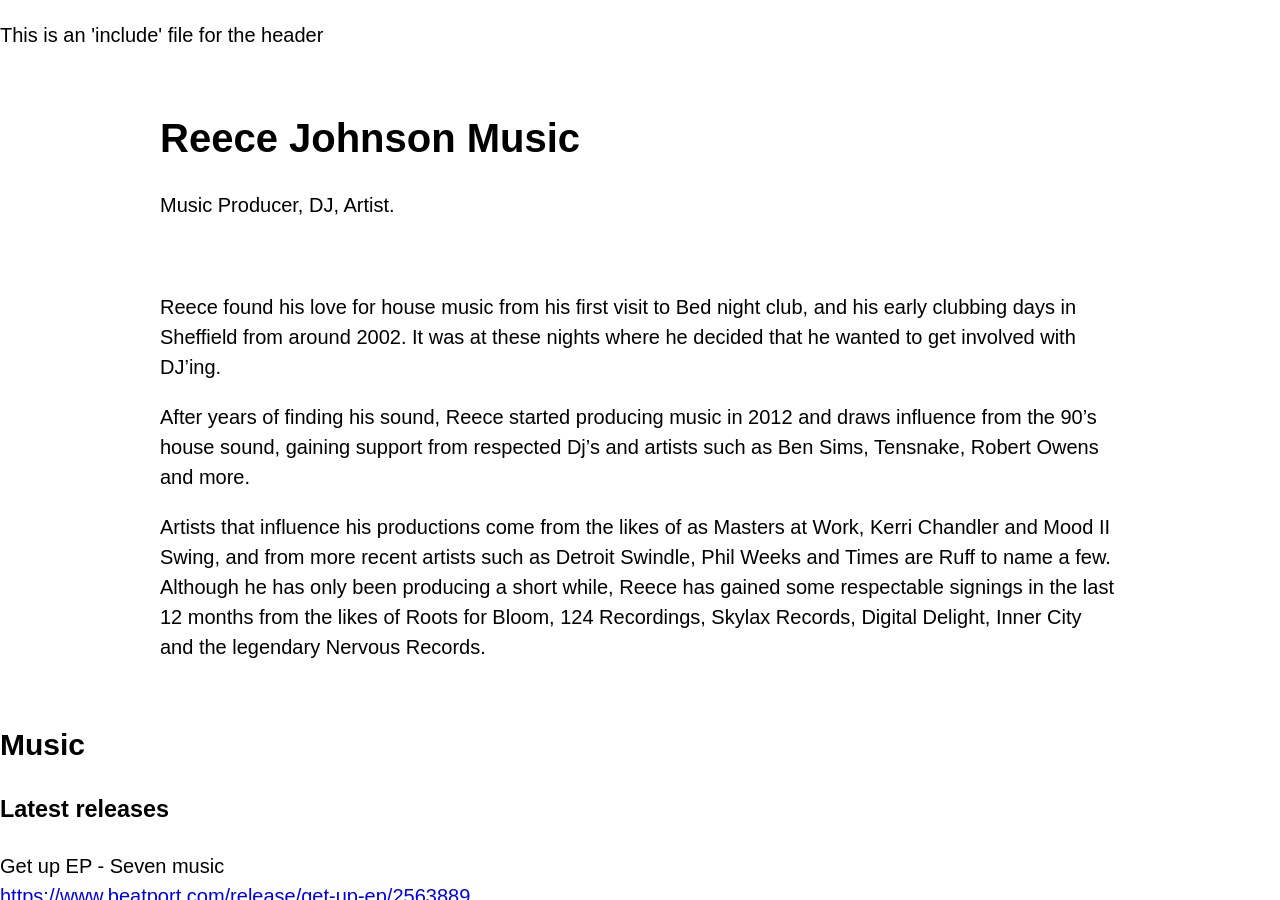
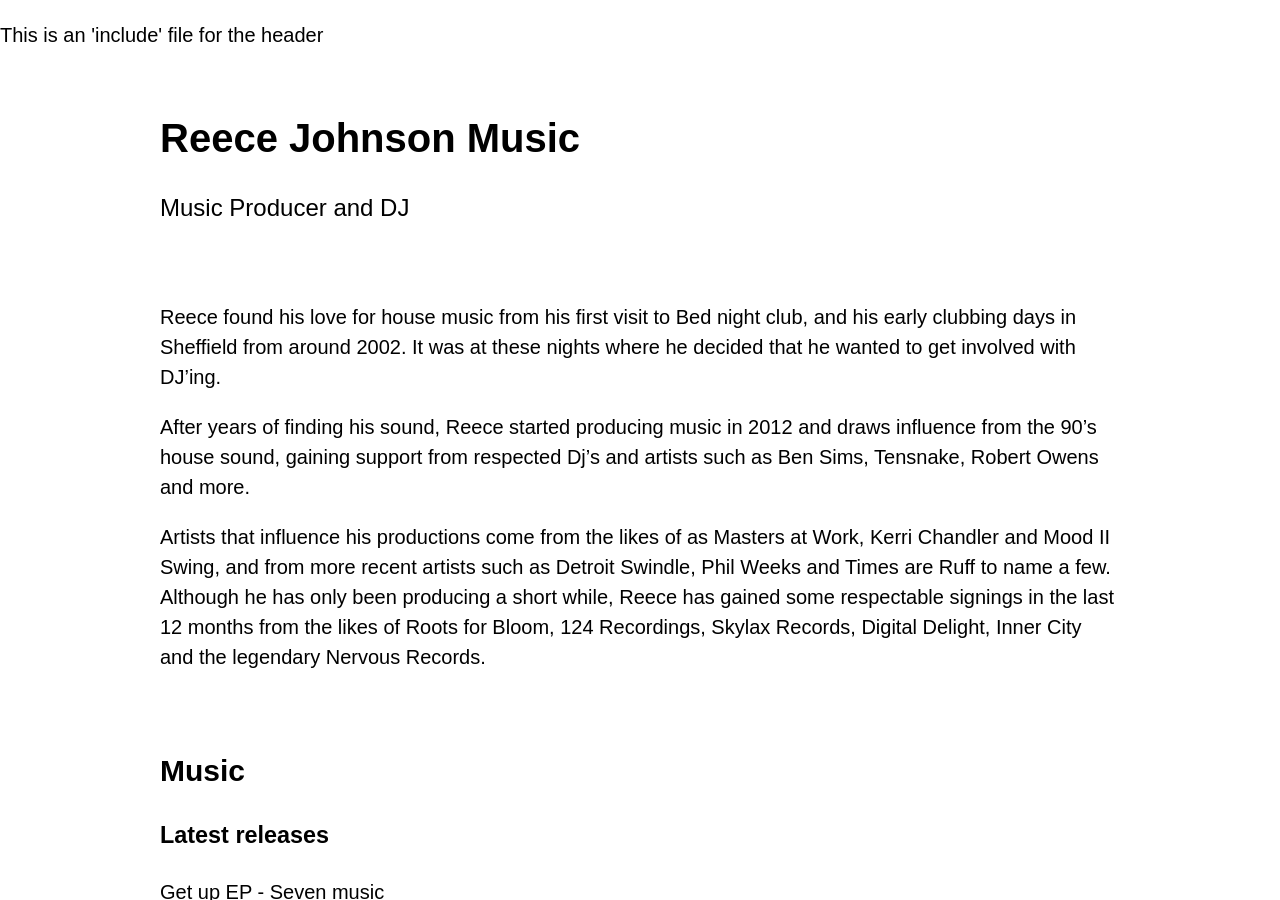
Before and after one commit to jnkly/reece-johnson, a Jekyll site: the page built from index.html, in a window 1280 px wide and 900 px high. Built offline with Jekyll 4.4.1, drawn with Linux system fonts in a browser that asks for light colours.

Commit message:
Update index.html

```diff
--- a/index.html
+++ b/index.html
@@ -5,11 +5,10 @@
 
 <section class="pv3">
   <div class="ph3 ph4-l mw8 center">
-    <h1 class="lh-title">Reece Johnson Music</h1>
-    <p>Music Producer, DJ, Artist.</p>
+    <h1 class="lh-title cousine">Reece Johnson Music</h1>
+    <p class="f3 cousine">Music Producer and DJ</p>
   </div>
 </section>
-
 <section class="pv3">
   <div class="ph3 ph4-l mw8 center">
     <p>Reece found his love for house music from his first visit to Bed night club, and his early clubbing days in Sheffield from around 2002. It was at these nights where he decided that he wanted to get involved with DJ’ing.</p>
@@ -17,21 +16,28 @@
     <p>Artists that influence his productions come from the likes of as Masters at Work, Kerri Chandler and Mood II Swing, and from more recent artists such as Detroit Swindle, Phil Weeks and Times are Ruff to name a few. Although he has only been producing a short while, Reece has gained some respectable signings in the last 12 months from the likes of Roots for Bloom, 124 Recordings, Skylax Records, Digital Delight, Inner City and the legendary Nervous Records.</p>
   </div>
 </section>
-
-<h2><a id="Music_10"></a>Music</h2>
-<h3><a id="Latest_releases_12"></a>Latest releases</h3>
+<section class="pv3">
+  <div class="ph3 ph4-l mw8 center">
+    <h2 class="cousine">Music</h2>
+    <h3 class="cousine">Latest releases</h3>
     <p>Get up EP - Seven music<br>
     <a href="https://www.beatport.com/release/get-up-ep/2563889">https://www.beatport.com/release/get-up-ep/2563889</a></p>
     <p>‘Montreux’ - Moment cinetique VA<br>
     <a href="https://www.juno.co.uk/products/felipe-gordon-freudenthaler-g-markus-searching-ep/717245-01/">https://www.juno.co.uk/products/felipe-gordon-freudenthaler-g-markus-searching-ep/717245-01/</a></p>
     <p>‘I like the way you’ - 124 Recordings VA<br>
     <a href="https://www.juno.co.uk/products/ortella-chocky-rotty-no-money-in-house/721102-01/">https://www.juno.co.uk/products/ortella-chocky-rotty-no-money-in-house/721102-01/</a></p>
-<h3><a id="Forthcoming_releases_on_23"></a>Forthcoming releases on:</h3>
+    <h3 class="cousine">Forthcoming releases on:</h3>
     <p>Delve deeper recordings, skylax records, melodymathics</p>
-<h2><a id="Contact_27"></a>Contact</h2>
-<h3><a id="Booking_29"></a>Booking</h3>
+  </div>
+</section>
+<section>
+  <div class="ph3 ph4-l mw8 center">
+    <h2 class="cousine">Contact</h2>
+    <h3 class="cousine">Booking</h3>
     <p><a href="Johnsonmusic@live.co.uk">Johnsonmusic@live.co.uk</a></p>
-<h3><a id="Social_33"></a>Social</h3>
+    <h3 class="cousine">Social</h3>
     <p><a href="https://soundcloud.com/reecejohnsonmsc">Soundcloud</a><br>
     <a href="https://twitter.com/reecejohnsonmsc">Twitter</a><br>
     <a href="https://www.facebook.com/reecejohnsonmusic">Facebook</a></p>
+  </div>
+</section>
```
Lines whose indentation alone changed are shown as unchanged.
